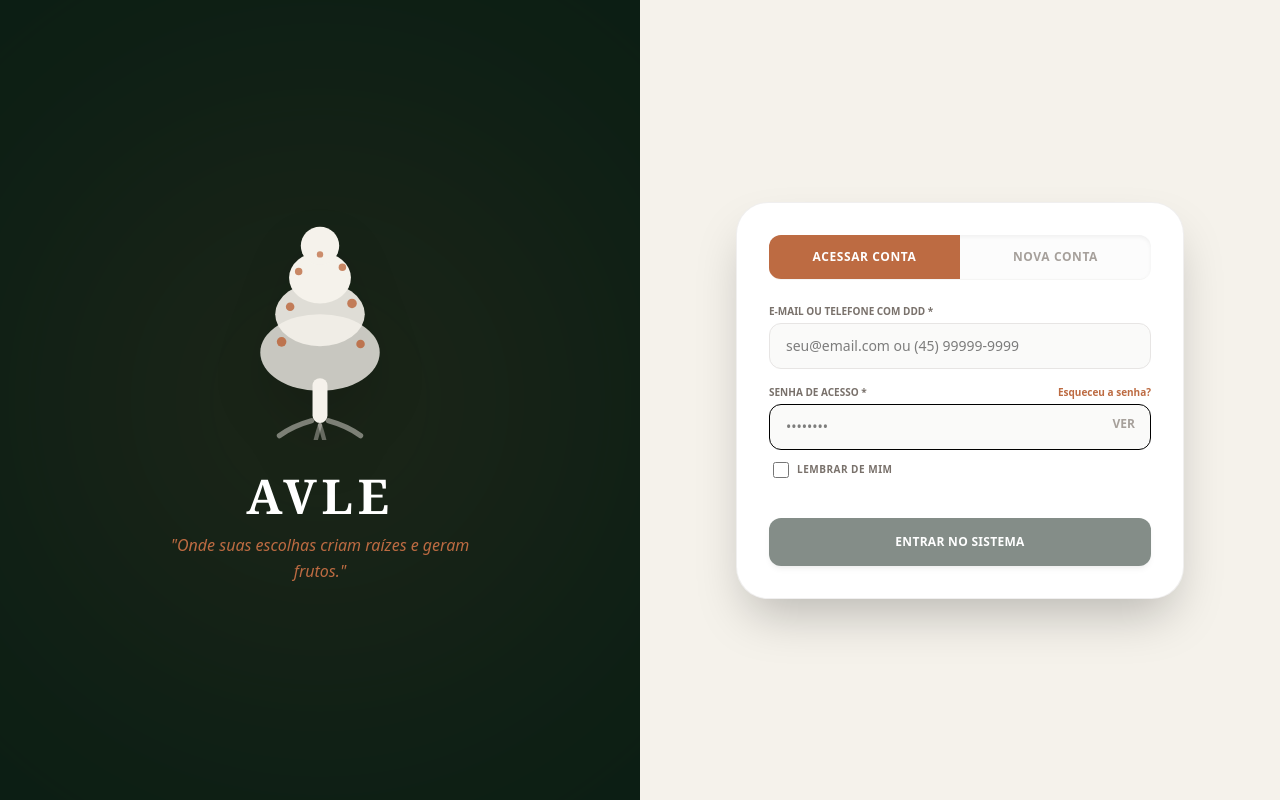
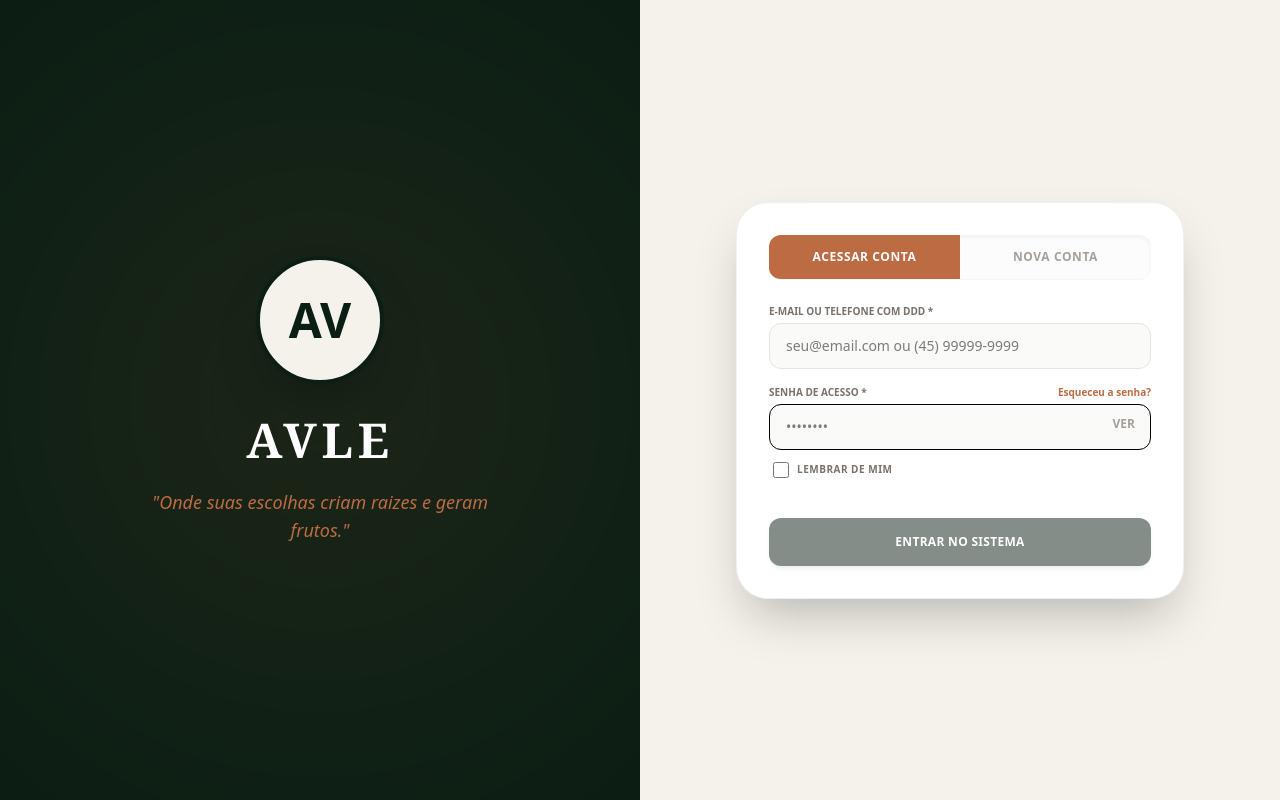
Before and after one commit to JohannMatheusDev/avle-web, a Next.js app: page / in a window 1280 px wide. Built offline with nearby package versions, Linux system fonts and the light colour scheme; no server answers.

Commit message:
Revert "Adiciona árvore SVG na página de login substituindo o círculo AV"
This reverts commit f3e989aa2d08dbd408b0a6a423dcb93d765f1277.

```diff
--- a/app/page.tsx
+++ b/app/page.tsx
@@ -452,39 +452,14 @@ function Autenticacao() {
       <div className="hidden lg:flex w-1/2 bg-[#0B1E14] relative items-center justify-center overflow-hidden flex-col p-12">
         <div className="absolute w-[600px] h-[600px] bg-[#BD6B42] rounded-full blur-[140px] opacity-10 pointer-events-none" />
 
-        <div className="z-10 text-center flex flex-col items-center gap-8">
-          <svg viewBox="0 0 160 210" fill="none" xmlns="http://www.w3.org/2000/svg" className="w-48 h-56 drop-shadow-2xl">
-            {/* Raízes */}
-            <path d="M72 192 Q54 197 42 206" stroke="#F5F2EB" strokeWidth="5" strokeLinecap="round" opacity="0.45"/>
-            <path d="M88 192 Q106 197 118 206" stroke="#F5F2EB" strokeWidth="5" strokeLinecap="round" opacity="0.45"/>
-            <path d="M80 196 Q78 202 76 210" stroke="#F5F2EB" strokeWidth="4" strokeLinecap="round" opacity="0.35"/>
-            <path d="M80 196 Q82 202 84 210" stroke="#F5F2EB" strokeWidth="4" strokeLinecap="round" opacity="0.35"/>
-            {/* Tronco */}
-            <rect x="73" y="152" width="14" height="42" rx="7" fill="#F5F2EB"/>
-            {/* Copa — camada base (mais larga) */}
-            <ellipse cx="80" cy="128" rx="56" ry="36" fill="#F5F2EB" opacity="0.80"/>
-            {/* Copa — camada intermediária */}
-            <ellipse cx="80" cy="92" rx="42" ry="30" fill="#F5F2EB" opacity="0.90"/>
-            {/* Copa — camada superior */}
-            <ellipse cx="80" cy="58" rx="29" ry="24" fill="#F5F2EB"/>
-            {/* Copa — ponta */}
-            <ellipse cx="80" cy="28" rx="18" ry="18" fill="#F5F2EB"/>
-            {/* Frutos — terracota, espalhados pelas camadas */}
-            <circle cx="44" cy="118" r="4.5" fill="#BD6B42" opacity="0.90"/>
-            <circle cx="118" cy="120" r="4"   fill="#BD6B42" opacity="0.90"/>
-            <circle cx="52"  cy="85"  r="4"   fill="#BD6B42" opacity="0.85"/>
-            <circle cx="110" cy="82"  r="4.5" fill="#BD6B42" opacity="0.85"/>
-            <circle cx="60"  cy="52"  r="3.5" fill="#BD6B42" opacity="0.80"/>
-            <circle cx="101" cy="48"  r="3.5" fill="#BD6B42" opacity="0.80"/>
-            <circle cx="80"  cy="36"  r="3"   fill="#BD6B42" opacity="0.75"/>
-          </svg>
-
-          <div>
-            <h1 className="text-white text-5xl font-bold tracking-widest font-serif">AVLE</h1>
-            <p className="text-[#BD6B42] text-base italic mt-3 max-w-xs font-medium leading-relaxed">
-              "Onde suas escolhas criam raízes e geram frutos."
-            </p>
+        <div className="z-10 text-center flex flex-col items-center">
+          <div className="w-32 h-32 bg-[#F5F2EB] rounded-full flex items-center justify-center mb-8 shadow-2xl border-4 border-[#0B1E14]">
+            <span className="text-[#0B1E14] font-black text-5xl">AV</span>
           </div>
+          <h1 className="text-white text-5xl font-bold tracking-widest font-serif mb-4">AVLE</h1>
+          <p className="text-[#BD6B42] text-lg italic mt-2 max-w-sm font-medium">
+            "Onde suas escolhas criam raizes e geram frutos."
+          </p>
         </div>
       </div>
 
```
